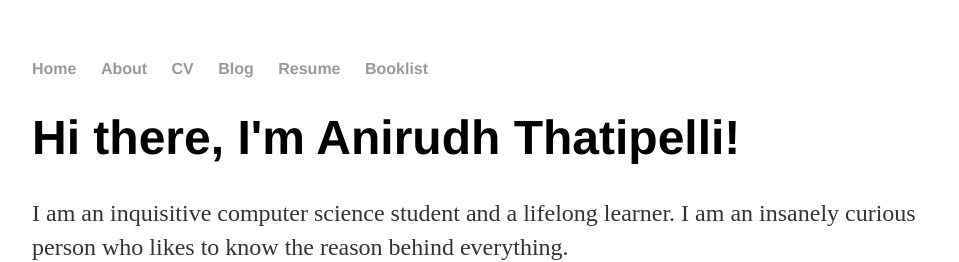
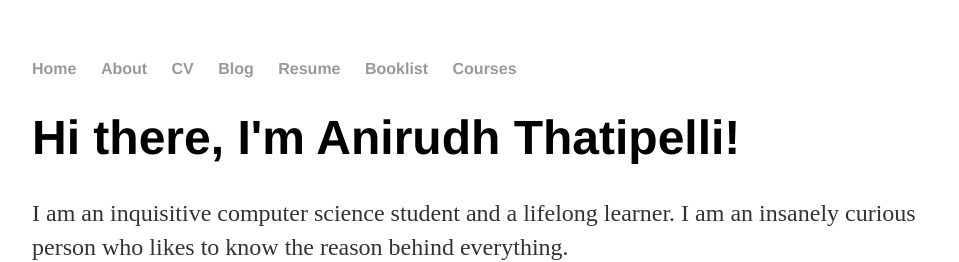
Before and after one commit to Anirudh257/Anirudh257.github.io, a Jekyll site: the page built from index.html, in a window 1280 px wide. Shown: the top 262 px of the page, without its empty margins (160-1119 px from the left). Built offline with Jekyll 4.4.1, drawn with Linux system fonts in a browser that asks for light colours.

Commit message:
Update default.html
Added the courses section

```diff
--- a/_layouts/default.html
+++ b/_layouts/default.html
@@ -14,6 +14,7 @@
 	        		<li><a href="/blog">Blog</a></li>
 				<li><a href="/resume">Resume</a></li>
 				<li><a href="/Books">Booklist</a></li>
+				<li><a href="/Course_content">Courses</a></li>
 	    		</ul>
 			</nav>
 			<div class="container">
```
